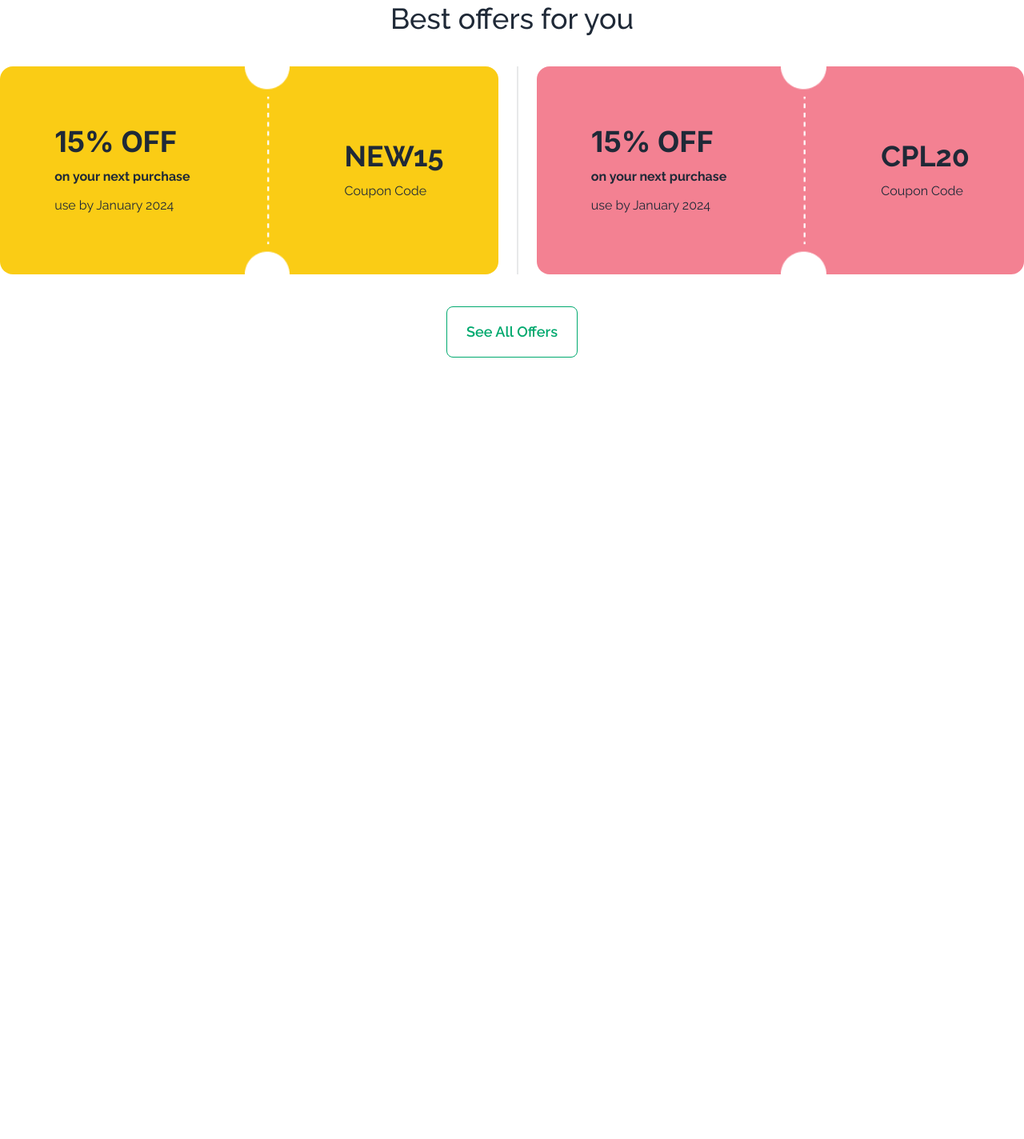
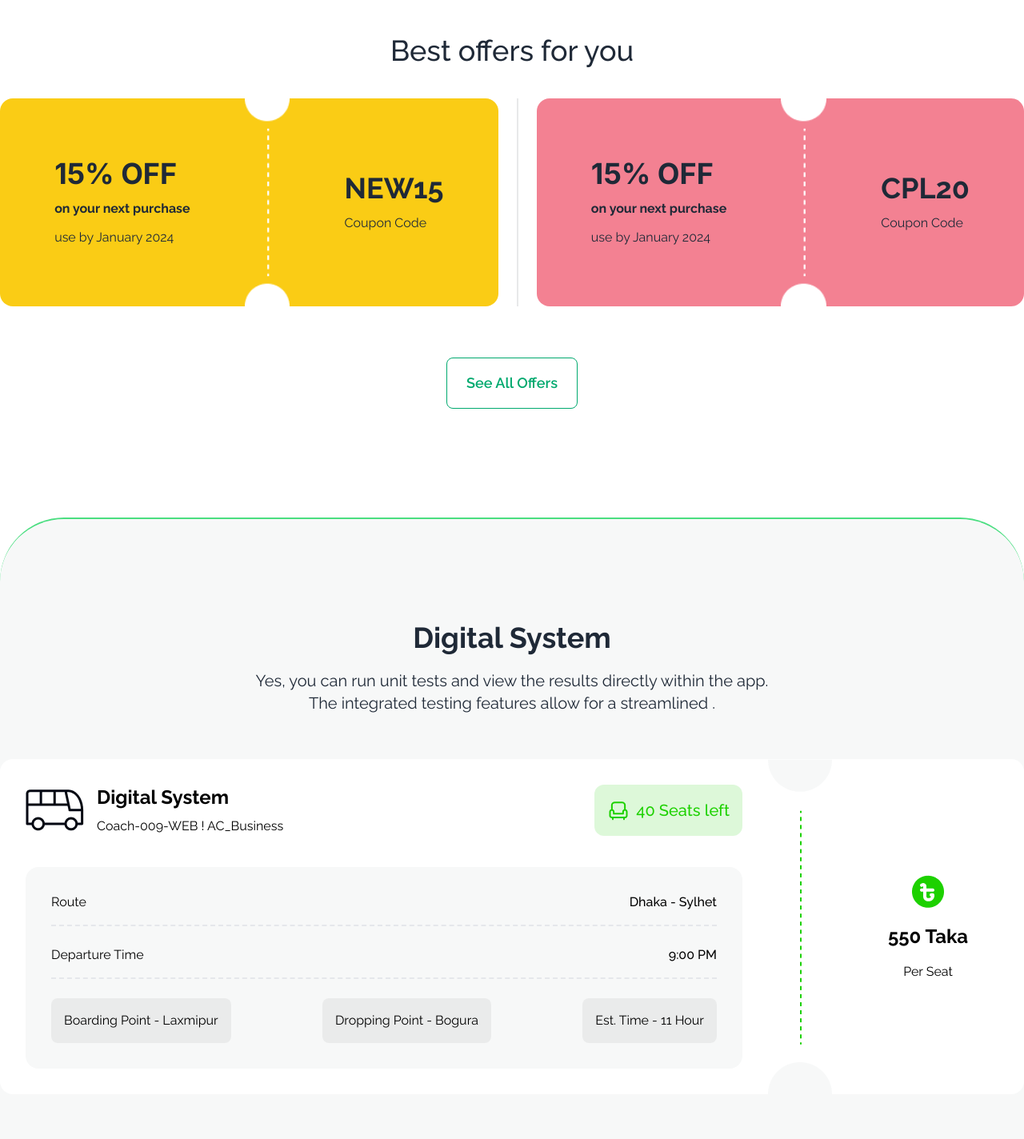
Before and after one commit to faisal-hdev/digital-ticketing-platforms, a plain HTML site: page index.html in a window 1280 px wide. Shown: the part 837-2261 px from the top of the page at 80% size. Before the commit the page ends 1340 px from the top, so only its background shows below. Drawn offline with nearby package versions, Linux system fonts and the light colour scheme.

Commit message:
Digital System first layout design are added

```diff
--- a/index.html
+++ b/index.html
@@ -32,7 +32,7 @@
         font-family: "Inter", sans-serif;
       }
     </style>
-    <title>Digital t system</title>
+    <title>Digital System -</title>
   </head>
   <body class="railway">
     <!-- Header  -->
@@ -138,7 +138,7 @@
       </section>
 
       <!-- Best offers for you section -->
-      <section class="container mx-auto py-14">
+      <section class="container mx-auto py-24">
         <h2 class="text-center max-sm:text-2xl md:text-4xl font-medium mb-10">
           Best offers for you
         </h2>
@@ -186,11 +186,97 @@
           </div>
         </div>
         <button
-          class="btn btn-outline btn-success flex mx-auto mt-10 btn-xs sm:btn-sm md:btn-md lg:btn-lg"
+          class="btn btn-outline btn-success flex mx-auto mt-16 btn-xs sm:btn-sm md:btn-md lg:btn-lg"
         >
           See All Offers
         </button>
       </section>
+
+      <!-- Main layout start -->
+      <section
+        style="border-top-left-radius: 80px; border-top-right-radius: 80px"
+        class="bg-[#F7F8F8] border-green-400 border-t-2 mt-10"
+      >
+        <div class="mt-32 text-center">
+          <h3 class="text-4xl font-bold mb-5">Digital System</h3>
+          <p class="text-xl max-sm:w-auto md:w-[660px] flex mx-auto">
+            Yes, you can run unit tests and view the results directly within the
+            app. The integrated testing features allow for a streamlined .
+          </p>
+        </div>
+        <!-- Greenline Digital System -->
+        <div class="container mx-auto py-14">
+          <div
+            class="flex flex-col-reverse lg:flex-row bg-white text-black rounded-2xl"
+          >
+            <div class="p-8 min-w-[75%]">
+              <div class="min-h-full flex flex-col justify-between">
+                <div class="flex justify-between">
+                  <div class="flex items-center gap-4">
+                    <div>
+                      <img src="./images/bus-logo.png" alt="" />
+                    </div>
+                    <div>
+                      <p class="text-2xl font-bold mb-2">Digital System</p>
+                      <p>Coach-009-WEB ! AC_Business</p>
+                    </div>
+                  </div>
+                  <div
+                    class="flex gap-2 items-center bg-[#1DD10026] p-4 rounded-xl"
+                  >
+                    <img
+                      class="w-7 h-w-7"
+                      src="./images/seat-green.png"
+                      alt=""
+                    />
+                    <h3 class="text-xl text-[#1DD100] font-medium">
+                      <span> 40</span> Seats left
+                    </h3>
+                  </div>
+                </div>
+                <div
+                  class="bg-[#F7F8F8] p-8 space-y-6 min-h-full mt-6 rounded-2xl"
+                >
+                  <div
+                    class="flex justify-between border-b-2 border-dashed pb-4"
+                  >
+                    <p>Route</p>
+                    <p class="font-medium">Dhaka - Sylhet</p>
+                  </div>
+                  <div
+                    class="flex justify-between border-b-2 border-dashed pb-4"
+                  >
+                    <p>Departure Time</p>
+                    <p class="font-medium">9:00 PM</p>
+                  </div>
+
+                  <div class="flex justify-between">
+                    <div class="bg-[#0307120D] p-4 rounded-lg">
+                      <p>Boarding Point - Laxmipur</p>
+                    </div>
+                    <div class="bg-[#0307120D] p-4 rounded-lg">
+                      <p>Dropping Point - Bogura</p>
+                    </div>
+                    <div class="bg-[#0307120D] p-4 rounded-lg">
+                      <p>Est. Time - 11 Hour</p>
+                    </div>
+                  </div>
+                </div>
+              </div>
+            </div>
+            <div class="min-h-full min-w-20 max-lg:hidden">
+              <img class="min-h-full" src="./images/info-devider.png" alt="" />
+            </div>
+            <div
+              class="w-full flex flex-col items-center justify-center space-y-4 max-sm:my-12"
+            >
+              <img src="./images/fare.png" alt="" />
+              <h2 class="text-center text-2xl font-bold">550 Taka</h2>
+              <h2 class="text-center">Per Seat</h2>
+            </div>
+          </div>
+        </div>
+      </section>
     </main>
   </body>
 </html>
```
